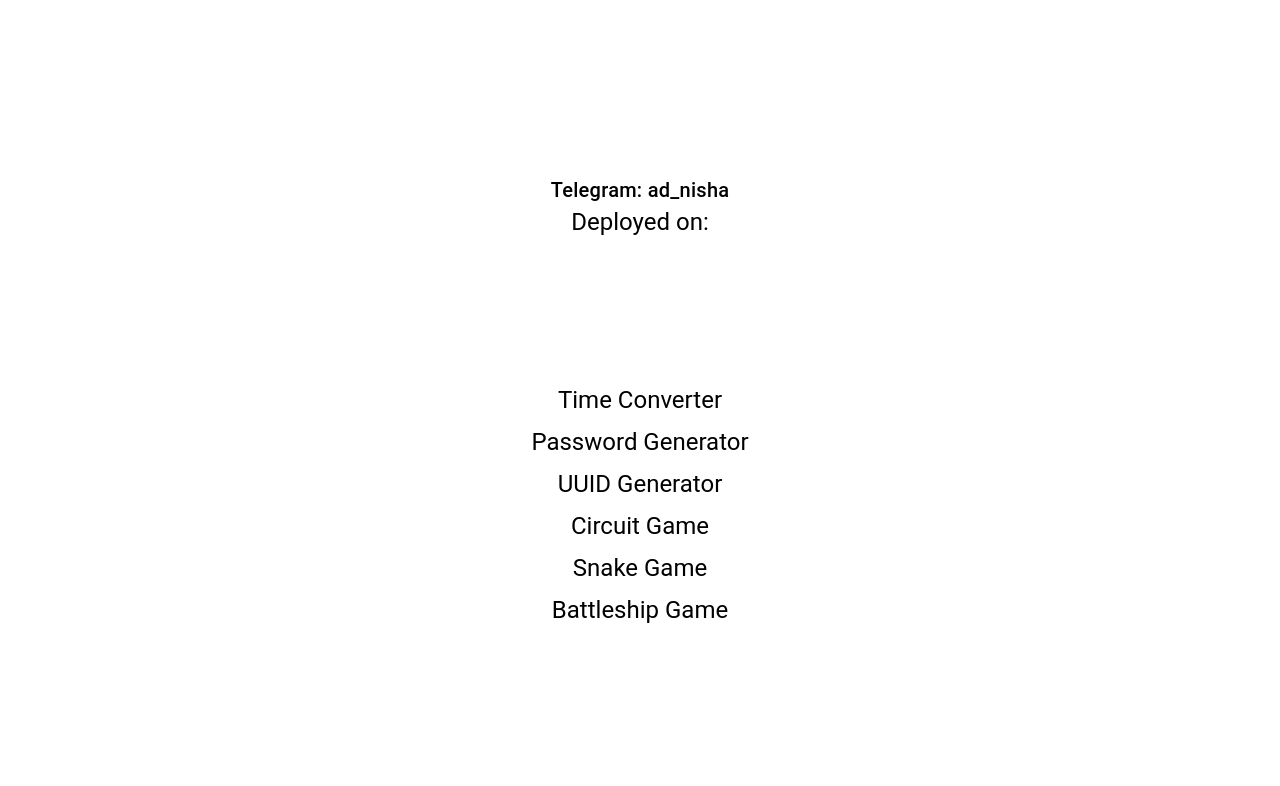
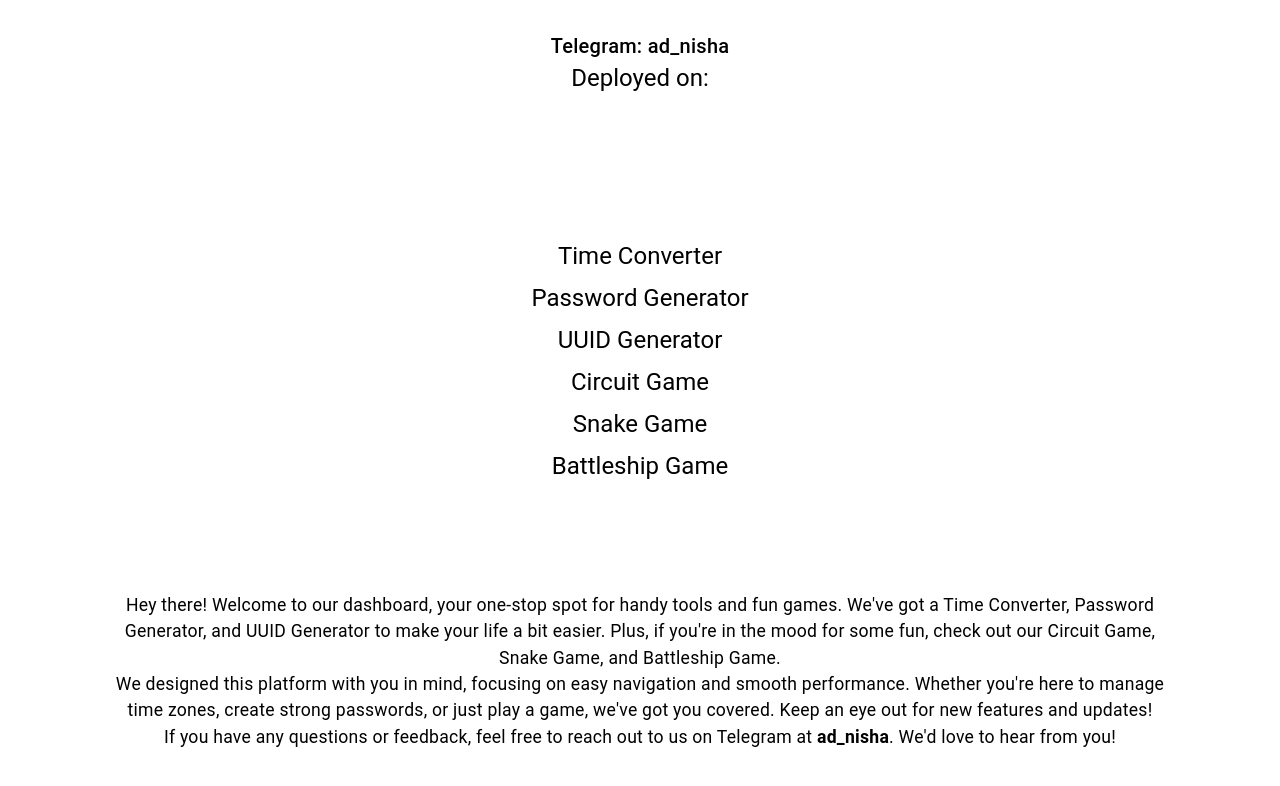
Before and after one commit to nisicadmir/nisix-utilities-fe, an Angular app: page / in a window 1280 px wide. Shown: the top 786 px of the page. Built offline with nearby package versions, Linux system fonts and the light colour scheme.

Commit message:
improve SEO

```diff
--- a/src/app/dashboard/dashboard.component.html
+++ b/src/app/dashboard/dashboard.component.html
@@ -56,4 +56,20 @@
   <h1>
     <a routerLink="/battleship-game">Battleship Game</a>
   </h1>
+  <div style="margin-top: 100px" class="project-description text-center">
+    <p>
+      Hey there! Welcome to our dashboard, your one-stop spot for handy tools and fun games. We've got a Time Converter, Password
+      Generator, and UUID Generator to make your life a bit easier. Plus, if you're in the mood for some fun, check out our
+      Circuit Game, Snake Game, and Battleship Game.
+    </p>
+    <p>
+      We designed this platform with you in mind, focusing on easy navigation and smooth performance. Whether you're here to
+      manage time zones, create strong passwords, or just play a game, we've got you covered. Keep an eye out for new features and
+      updates!
+    </p>
+    <p>
+      If you have any questions or feedback, feel free to reach out to us on Telegram at <strong>ad_nisha</strong>. We'd love to
+      hear from you!
+    </p>
+  </div>
 </div>
--- a/src/app/dashboard/dashboard.component.scss
+++ b/src/app/dashboard/dashboard.component.scss
@@ -13,4 +13,13 @@
     align-items: center;
     justify-content: center;
   }
+
+  .project-description {
+    padding-left: 100px;
+    padding-right: 100px;
+    font-size: 1.1rem;
+    line-height: 1.5;
+    margin-top: 20px;
+    margin-bottom: 20px;
+  }
 }
```
